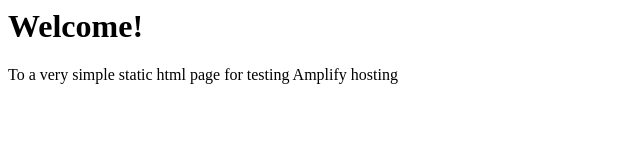
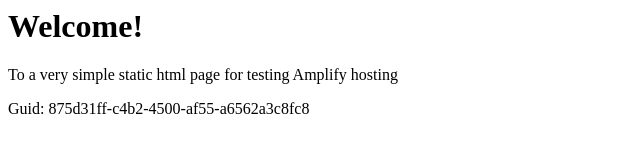
Before and after one commit to amplify-github-test-hkg/Github-PR-Commit-Integration-Test-DoNotTouch-GitHubAutoBuildPrPreviewCanaryTest-v1-prod-ap-east-1, a website: page src/index.html in a window 1280 px wide. Shown: the whole page, without its empty margins (0-640 px from the left). Drawn offline with Linux system fonts and the light colour scheme.

Commit message:
commit from integ tests

```diff
--- a/src/index.html
+++ b/src/index.html
@@ -1,3 +1,5 @@
+
+
 <html lang="en">
 
 <head>
@@ -10,6 +12,6 @@
 <body>
     <h1>Welcome!</h1>
     <p>To a very simple static html page for testing Amplify hosting</p>
-</body>
+    <p>Guid: 875d31ff-c4b2-4500-af55-a6562a3c8fc8</p></body>
 
 </html>
```
